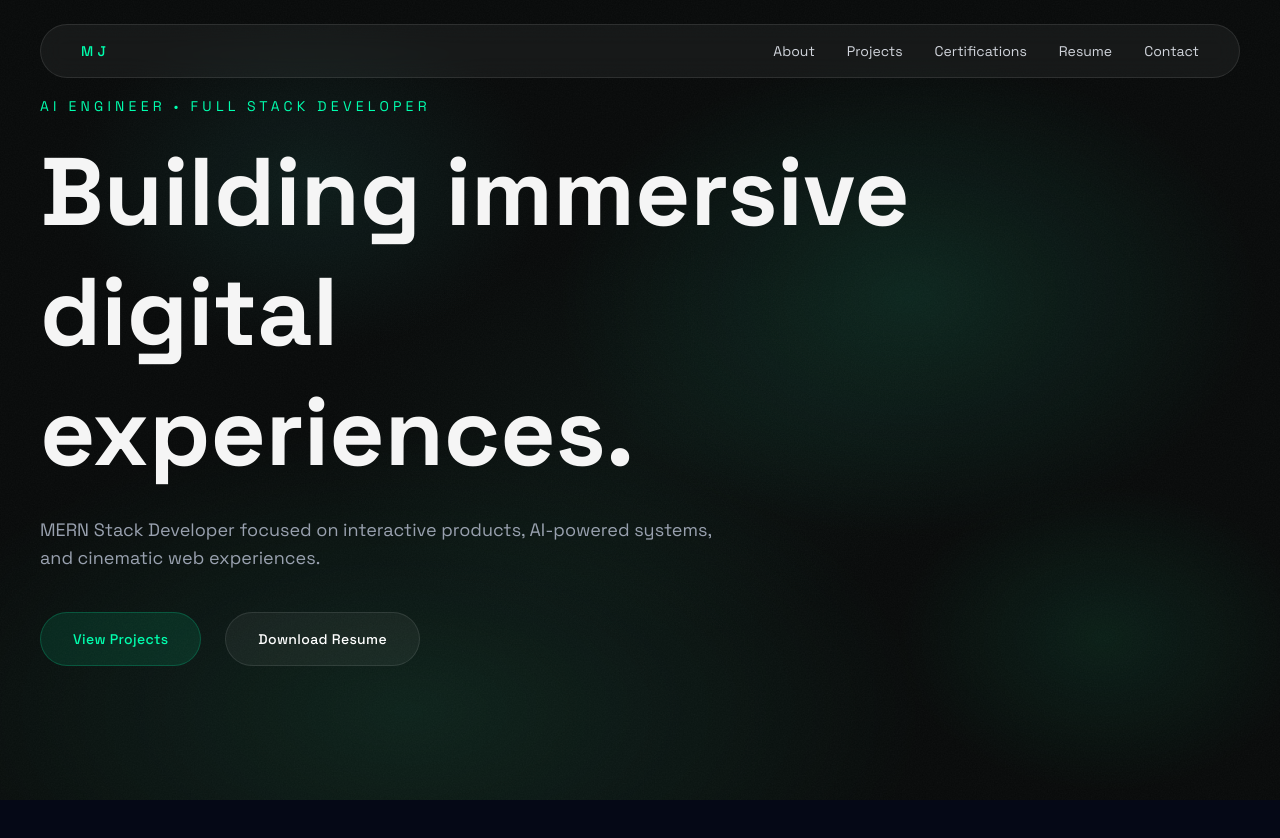
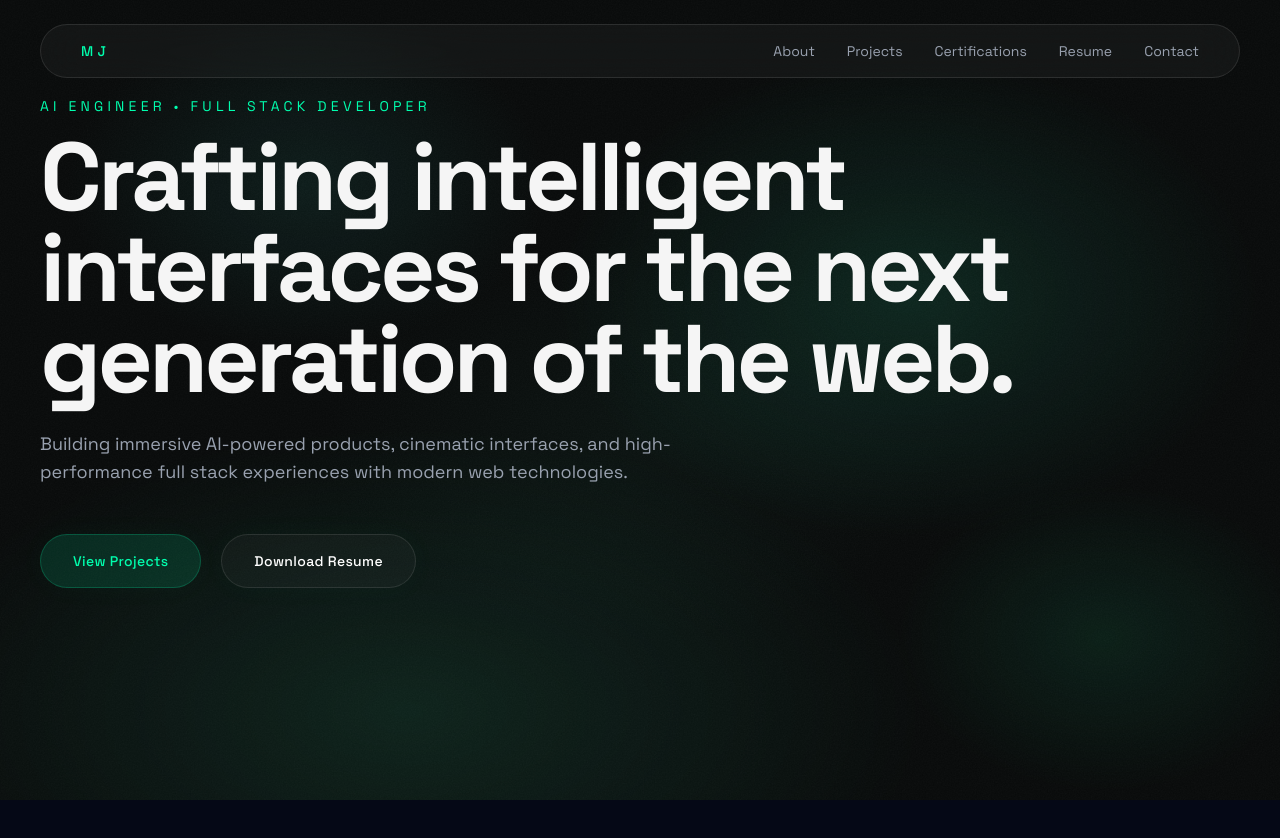
Before and after one commit to meet-jain14/mj-portfolio, a Next.js app: page / in a window 1280 px wide. Shown: the top 838 px of the page. Built offline with nearby package versions, Linux system fonts and the light colour scheme.

Commit message:
Refine cinematic interactions and premium UI choreography

```diff
--- a/src/app/page.tsx
+++ b/src/app/page.tsx
@@ -16,23 +16,24 @@ export default function Home() {
                 AI ENGINEER • FULL STACK DEVELOPER
               </p>
 
-              <h1 className="max-w-4xl text-6xl font-bold leading-tight md:text-8xl">
-                Building immersive digital experiences.
+              <h1 className="max-w-5xl text-5xl font-bold leading-[0.95] tracking-[-0.04em] md:text-8xl">
+                Crafting intelligent interfaces
+                for the next generation of the web.
               </h1>
 
               <p className="mt-6 max-w-2xl text-lg text-gray-400">
-                MERN Stack Developer focused on interactive products,
-                AI-powered systems, and cinematic web experiences.
+                Building immersive AI-powered products, cinematic interfaces,
+                and high-performance full stack experiences with modern web technologies.
               </p>
-              <div className="mt-10 flex gap-6">
+              <div className="mt-12 flex flex-wrap gap-5">
                 <MagneticButton strength={0.2}>
-                  <button className="rounded-full border border-[#00ffae]/20 bg-[#00ffae]/10 px-8 py-4 text-sm font-medium tracking-wide text-[#00ffae] backdrop-blur-md transition-colors duration-300 hover:bg-[#00ffae]/20">
+                  <button className="rounded-full border border-[#00ffae]/20 bg-[#00ffae]/12 px-8 py-4 text-sm font-medium tracking-wide text-[#00ffae] backdrop-blur-md transition-colors duration-300 hover:bg-[#00ffae]/25 shadow-[0_0_30px_rgba(0,255,174,0.03)]">
                     View Projects
                   </button>
                 </MagneticButton>
 
                 <MagneticButton strength={0.2}>
-                  <button className="rounded-full border border-white/10 bg-white/5 px-8 py-4 text-sm font-medium tracking-wide text-white transition-colors duration-300 hover:bg-white/10">
+                  <button className="rounded-full border border-white/10 bg-white/[0.03] px-8 py-4 text-sm font-medium tracking-wide text-white transition-colors duration-300 hover:bg-white/[0.07] shadow-[0_0_30px_rgba(0,255,174,0.03)]">
                     Download Resume
                   </button>
                 </MagneticButton>
--- a/src/components/Navbar.tsx
+++ b/src/components/Navbar.tsx
@@ -12,7 +12,8 @@ export default function Navbar() {
   return (
     <header className="fixed left-0 top-0 z-50 w-full">
       <Container>
-        <nav className="mt-6 flex items-center justify-between rounded-full border border-white/10 bg-white/5 px-8 md:px-10 py-4 backdrop-blur-md">
+        <nav className="mt-6 flex items-center justify-between rounded-full border border-white/10 bg-white/[0.04] px-8 py-4 backdrop-blur-xl md:px-10">
+
           <div>
             <h1 className="text-sm font-medium tracking-[0.3em] text-[#00ffae]">
               MJ
@@ -23,9 +24,33 @@ export default function Navbar() {
             {navItems.map((item) => (
               <li
                 key={item}
-                className="cursor-pointer text-sm text-gray-300 transition-colors duration-300 hover:text-white"
+                className="
+                  group
+                  relative
+                  cursor-pointer
+                  text-sm
+                  text-gray-400
+                  transition-all
+                  duration-500
+                  hover:text-white
+                "
               >
-                {item}
+                <span className="relative z-10">
+                  {item}
+                </span>
+
+                <span
+                  className="
+                    absolute
+                    inset-0
+                    rounded-full
+                    bg-[#00ffae]/0
+                    blur-xl
+                    transition-all
+                    duration-500
+                    group-hover:bg-[#00ffae]/10
+                  "
+                />
               </li>
             ))}
           </ul>
--- a/src/components/cursor/CursorProvider.tsx
+++ b/src/components/cursor/CursorProvider.tsx
@@ -36,9 +36,20 @@ const EMERALD = {
   faint:  "rgba(52, 211, 153, 0.06)",
 };
 
-const SPRING_CORE   = { stiffness: 620, damping: 38, mass: 0.5 };
-const SPRING_RING   = { stiffness: 180, damping: 26, mass: 0.8 };
-const SPRING_TRAIL  = { stiffness: 90,  damping: 22, mass: 1.2 };
+// Position-tracking springs — unchanged, these control physical following feel
+const SPRING_CORE   = { stiffness: 680, damping: 42,  mass: 0.45 };
+const SPRING_RING   = { stiffness: 160, damping: 24,  mass: 0.9  };
+const SPRING_TRAIL  = { stiffness: 72,  damping: 20,  mass: 1.35 };
+
+// Morphing springs — govern how scale/opacity transitions between variants.
+// Deliberately under-damped so the ring breathes in with a tiny overshoot
+// before settling, which reads as intentional rather than reactive.
+const MORPH_DOT   = { type: "spring" as const, stiffness: 260, damping: 22, mass: 0.6  };
+const MORPH_RING  = { type: "spring" as const, stiffness: 140, damping: 18, mass: 1.0  };
+const MORPH_TRAIL = { type: "spring" as const, stiffness: 90,  damping: 16, mass: 1.3  };
+
+// Opacity uses a gentler tween so it doesn't race ahead of the scale spring
+const FADE = { duration: 0.38, ease: [0.25, 0.1, 0.25, 1] as [number,number,number,number] };
 
 // ─────────────────────────────────────────────────────────────────────────────
 // Cursor Renderer
@@ -79,16 +90,23 @@ function CursorRenderer() {
     gsapTweenRef.current?.kill();
 
     if (variant === "hover" || variant === "magnetic") {
-      gsapTweenRef.current = gsap.to(pulseRef.current, {
-        scale: 1.55,
-        opacity: 0,
-        duration: 0.9,
-        ease: "power2.out",
-        repeat: -1,
-        repeatDelay: 0.15,
-      });
+      // Delayed start so the ring spring settles first — pulse only begins
+      // once the cursor has "arrived", making it feel earned not immediate.
+      gsapTweenRef.current = gsap.fromTo(
+        pulseRef.current,
+        { scale: 1, opacity: 0.5 },
+        {
+          scale: 1.7,
+          opacity: 0,
+          duration: 1.1,
+          ease: "power1.out",
+          repeat: -1,
+          repeatDelay: 0.3,
+          delay: 0.18,
+        }
+      );
     } else {
-      gsap.set(pulseRef.current, { scale: 1, opacity: 0 });
+      gsap.to(pulseRef.current, { scale: 1, opacity: 0, duration: 0.2, ease: "power2.in" });
     }
 
     return () => { gsapTweenRef.current?.kill(); };
@@ -105,38 +123,38 @@ function CursorRenderer() {
   }, [variant]);
 
   // ── Derived visual states ─────────────────────────────────────────────────
+  // Scale values are intentionally conservative — the spring overshoot
+  // provides the extra sense of expansion without requiring large targets.
   const coreDot = {
-    default:  { scale: 1,    opacity: 1    },
-    hover:    { scale: 1.4,  opacity: 1    },
-    click:    { scale: 0.7,  opacity: 1    },
-    magnetic: { scale: 1.6,  opacity: 0.9  },
-    text:     { scale: 0.35, opacity: 0.7  },
-    hidden:   { scale: 0,    opacity: 0    },
+    default:  { scale: 1,    opacity: 1   },
+    hover:    { scale: 1.25, opacity: 1   },  // was 1.4 — subtle, intentional
+    click:    { scale: 0.65, opacity: 1   },
+    magnetic: { scale: 1.35, opacity: 0.9 },
+    text:     { scale: 0.3,  opacity: 0.6 },
+    hidden:   { scale: 0,    opacity: 0   },
   };
 
   const ringState = {
-    default:  { scale: 1,    opacity: 0.55, borderWidth: 1   },
-    hover:    { scale: 1.6,  opacity: 0.85, borderWidth: 1.5 },
-    click:    { scale: 0.85, opacity: 0.95, borderWidth: 2   },
-    magnetic: { scale: 2,    opacity: 0.5,  borderWidth: 1   },
-    text:     { scale: 2.8,  opacity: 0.35, borderWidth: 1   },
+    default:  { scale: 1,    opacity: 0.5,  borderWidth: 1   },
+    hover:    { scale: 1.45, opacity: 0.75, borderWidth: 1.5 }, // was 1.6 — no abrupt jump
+    click:    { scale: 0.8,  opacity: 0.9,  borderWidth: 2   },
+    magnetic: { scale: 1.75, opacity: 0.45, borderWidth: 1   }, // was 2 — more restrained
+    text:     { scale: 2.4,  opacity: 0.3,  borderWidth: 1   },
     hidden:   { scale: 0,    opacity: 0,    borderWidth: 1   },
   };
 
   const trailState = {
-    default:  { scale: 1,   opacity: 0.18 },
-    hover:    { scale: 1.4, opacity: 0.28 },
-    click:    { scale: 0.8, opacity: 0.35 },
-    magnetic: { scale: 1.8, opacity: 0.22 },
-    text:     { scale: 2,   opacity: 0.1  },
-    hidden:   { scale: 0,   opacity: 0    },
+    default:  { scale: 1,    opacity: 0.16 },
+    hover:    { scale: 1.25, opacity: 0.24 },
+    click:    { scale: 0.75, opacity: 0.32 },
+    magnetic: { scale: 1.5,  opacity: 0.2  },
+    text:     { scale: 1.7,  opacity: 0.08 },
+    hidden:   { scale: 0,    opacity: 0    },
   };
 
   const cd = coreDot[variant];
   const rs = ringState[variant];
   const ts = trailState[variant];
-
-  const transition = { type: "spring", stiffness: 380, damping: 28 };
 
   return (
     <AnimatePresence>
@@ -163,7 +181,10 @@ function CursorRenderer() {
               willChange:   "transform",
             }}
             animate={{ scale: ts.scale, opacity: ts.opacity }}
-            transition={transition}
+            transition={{
+              scale:   MORPH_TRAIL,
+              opacity: FADE,
+            }}
           />
 
           {/* ── Outer ring ──────────────────────────────────────────────── */}
@@ -191,7 +212,11 @@ function CursorRenderer() {
               opacity:      rs.opacity,
               borderWidth:  rs.borderWidth,
             }}
-            transition={transition}
+            transition={{
+              scale:       MORPH_RING,
+              opacity:     FADE,
+              borderWidth: FADE,
+            }}
           />
 
           {/* ── Energy pulse ring (GSAP-driven) ─────────────────────────── */}
@@ -238,7 +263,10 @@ function CursorRenderer() {
               willChange:   "transform",
             }}
             animate={{ scale: cd.scale, opacity: cd.opacity }}
-            transition={transition}
+            transition={{
+              scale:   MORPH_DOT,
+              opacity: FADE,
+            }}
           />
         </>
       )}
```
Also changed, not shown: 1 other file (tests, documents, lock files or other folders).
